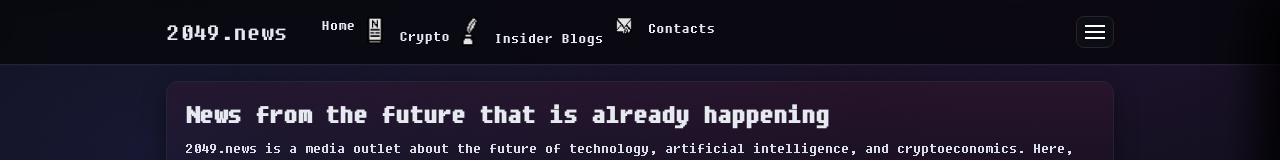
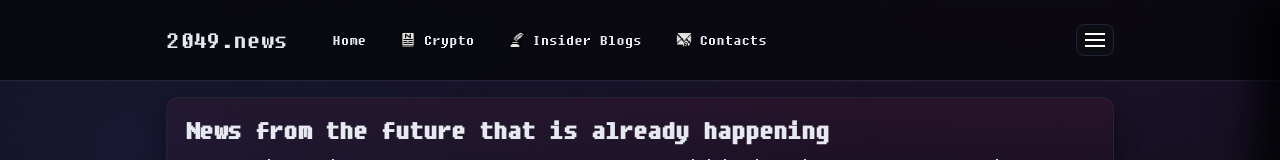
Before and after one commit to SPAMIK356/ai-aggregator, a Next.js app in the folder frontend/: page / in a window 1280 px wide. Shown: the top 160 px of the page. Built offline with nearby package versions, Linux system fonts and the light colour scheme; no server answers.

Commit message:
Changed buttons

```diff
--- a/frontend/app/globals.css
+++ b/frontend/app/globals.css
@@ -80,7 +80,14 @@ a:hover { color: var(--accent); }
 
 .brand { font-size: 26px; letter-spacing: .5px; }
 .nav-button { letter-spacing: .4px; }
-.nav-button .nav-ico { vertical-align: -2px; margin-right: 8px; opacity: .9; }
+/* Align header nav buttons and icons on a single baseline */
+.nav .nav-button { display: inline-flex; align-items: center; gap: 8px; line-height: 1; }
+.desktop-nav .nav-button { padding: 6px 10px; border-radius: 8px; border: 1px solid transparent; }
+.desktop-nav .nav-button:hover { border-color: var(--border); background: rgba(255,255,255,.02); }
+.nav-button .nav-ico { width: 16px; height: 16px; flex: 0 0 16px; display: block; opacity: .9; }
+img.nav-ico { max-width: none; width: 16px; height: 16px; }
+/* Ensure header height stable */
+.site-header .nav { min-height: 48px; }
 
 .spacer { margin-left: auto; }
 
```
